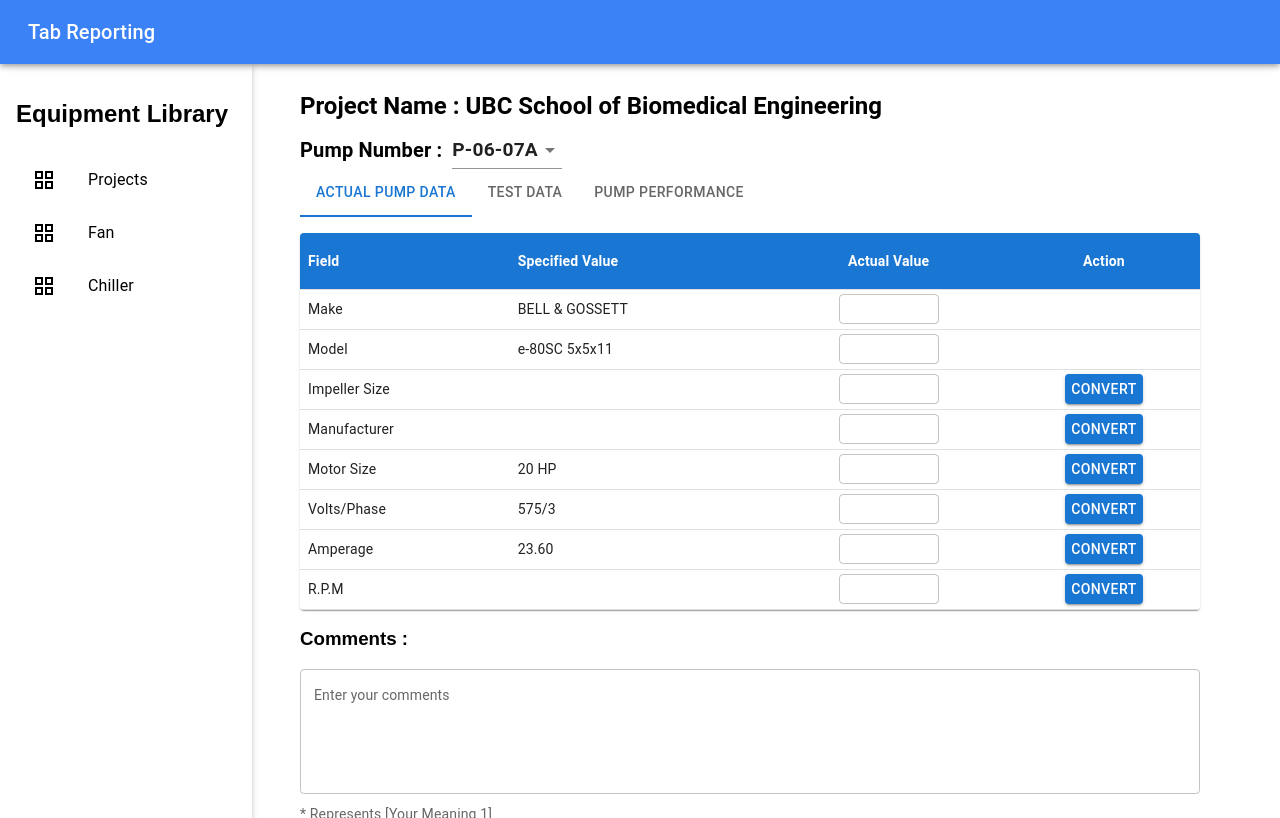
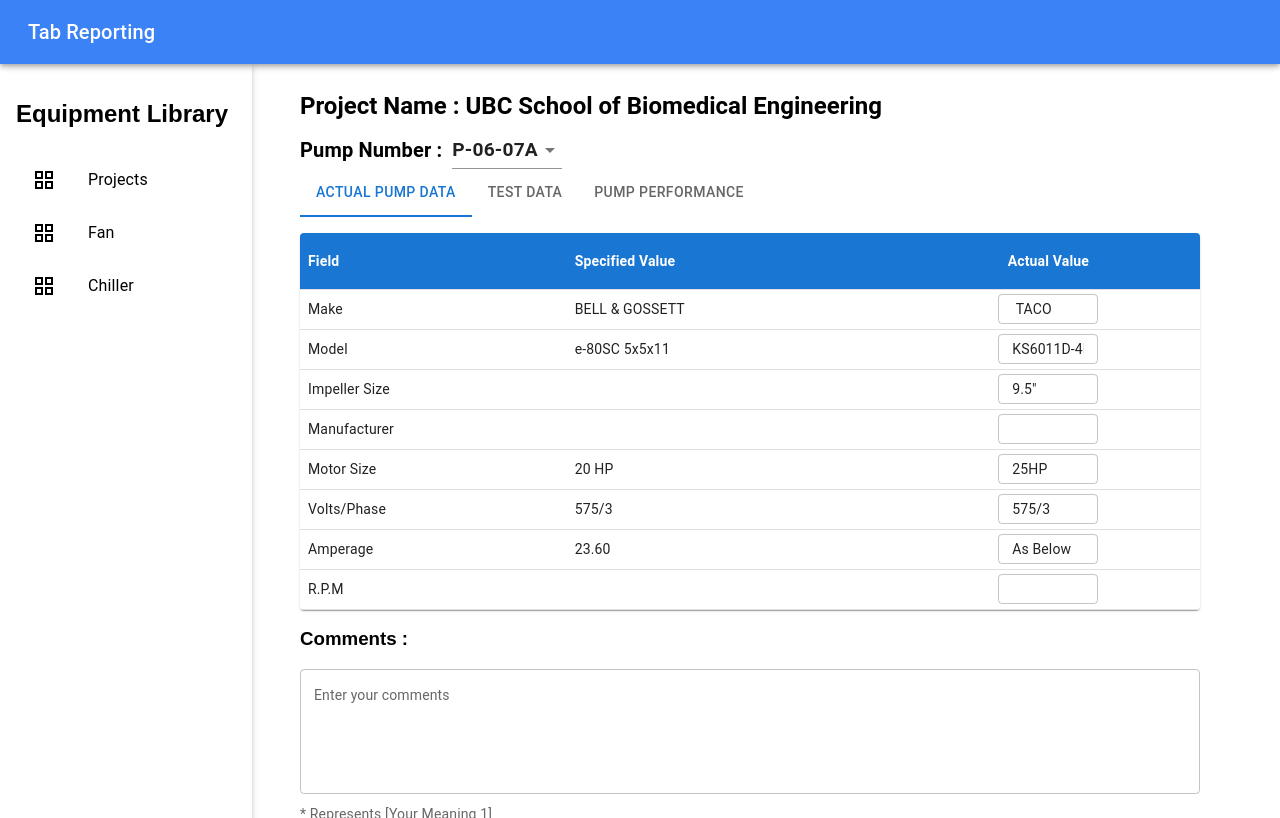
Before and after one commit to harshadyadav8485/ReactViteProject, a React (Vite) app: page /actualPump in a window 1280 px wide. Built offline with nearby package versions, Linux system fonts and the light colour scheme.

Commit message:
changes in actal values and converter

```diff
--- a/src/Pages/ActualPump.jsx
+++ b/src/Pages/ActualPump.jsx
@@ -86,32 +86,44 @@ const ActualPump = () => {
     setFormData({ ...formData, [e.target.name]: e.target.value });
   };
   const [actualValues, setActualValues] = useState({
-    make: "",
-    model: "",
-    impellerSize: "",
-    pumpCapacity: "",
-    systemCapacity: "",
-    size: "",
-    volts: "",
-    amperage: "",
+    make: " TACO",
+    model: "KS6011D-4P-PM",
+    impellerSize: '9.5"',
+    Manufacturer: "WEG",
+    size: "25HP",
+    volts: "575/3",
+    amperage: "As Below",
     rpm: ""
   });
 
   const handleChange = (field, value) => {
     setActualValues((prev) => ({ ...prev, [field]: value }));
   };
+
   const pumpData = [
-    { field: "Make", specified: "BELL & GOSSETT", actual: "TACO", key: "make", showConverter: false },
-    { field: "Model", specified: "e-80SC 5x5x11", actual: "KS6011D-4P-PM", key: "model", showConverter: false },
-    { field: "Impeller Size", specified: "", actual: '9.5"', key: "impellerSize", showConverter: true },
-    { field: "Manufacturer ", specified: "", actual: "WEG", key: "manufacturer ", showConverter: true },
+    { field: "Make", specified: "BELL & GOSSETT", actual: "TACO", key: "make"},
+    { field: "Model", specified: "e-80SC 5x5x11", actual: "KS6011D-4P-PM", key: "model"},
+    { field: "Impeller Size", specified: "", actual: '9.5"', key: "impellerSize" },
+    { field: "Manufacturer ", specified: "", actual: "WEG", key: "manufacturer " },
     // { field: "Pump Capacity", specified: "0.5 L/s", key: "pumpCapacity", showConverter: true },
     // { field: "System Capacity", specified: "0.5 L/s", key: "systemCapacity", showConverter: true },
-    { field: "Motor Size", specified: "20 HP ", actual: "25 HP", key: "size", showConverter: true },
-    { field: "Volts/Phase", specified: "575/3", actual: "575/3",  key: "volts", showConverter: true },
-    { field: "Amperage", specified: "23.60", actual: "As Below", key: "amperage", showConverter: true },
-    { field: "R.P.M", specified: "", actual: "",  key: "rpm", showConverter: true }
+    { field: "Motor Size", specified: "20 HP ", actual: "25 HP", key: "size" },
+    { field: "Volts/Phase", specified: "575/3", actual: "575/3",  key: "volts"},
+    { field: "Amperage", specified: "23.60", actual: "As Below", key: "amperage" },
+    { field: "R.P.M", specified: "", actual: "",  key: "rpm"}
   ];
+  // const pumpData = [
+  //   { field: "Make", specified: "BELL & GOSSETT", actual: "TACO", key: "make", showConverter: false },
+  //   { field: "Model", specified: "e-80SC 5x5x11", actual: "KS6011D-4P-PM", key: "model", showConverter: false },
+  //   { field: "Impeller Size", specified: "", actual: '9.5"', key: "impellerSize", showConverter: false },
+  //   { field: "Manufacturer ", specified: "", actual: "WEG", key: "manufacturer ", showConverter: false },
+  //   // { field: "Pump Capacity", specified: "0.5 L/s", key: "pumpCapacity", showConverter: true },
+  //   // { field: "System Capacity", specified: "0.5 L/s", key: "systemCapacity", showConverter: true },
+  //   { field: "Motor Size", specified: "20 HP ", actual: "25 HP", key: "size", showConverter: false },
+  //   { field: "Volts/Phase", specified: "575/3", actual: "575/3",  key: "volts", showConverter: false },
+  //   { field: "Amperage", specified: "23.60", actual: "As Below", key: "amperage", showConverter: false },
+  //   { field: "R.P.M", specified: "", actual: "",  key: "rpm", showConverter: false }
+  // ];
   const testData = [
     { field: "PUMP OPERATING HEAD (KPA)", specified: "Little Giant", key: "make", showConverter: false },
     { field: "Model", specified: "VCMA-20 Series", key: "model", showConverter: false },
@@ -128,21 +140,12 @@ const ActualPump = () => {
     setComments(e.target.value);
   };
 
-    // const handleSubmit = (e) => {
-    //   e.preventDefault();
-    //   console.log("Form Data Submitted:", formData);
-    //   console.log("Comments:", comments);
-    // };
-
-    const handleSubmit = () => {
+  const handleSubmit = () => {
       setOpenSnackbar(true);
       setTimeout(() => {
         // navigate("/sampleTestData");
       }, 2000);
     };
-
-
-
 
     const [pump, setPump] = useState("P-06-07A");
     const [openSnackbar, setOpenSnackbar] = useState(false);
@@ -186,7 +189,7 @@ const ActualPump = () => {
                   <TableCell sx={{ color: "white", fontWeight: "bold", px: 1 }}>Field</TableCell>
                   <TableCell sx={{ color: "white", fontWeight: "bold", px: 1 }}>Specified Value</TableCell>
                   <TableCell sx={{ color: "white", fontWeight: "bold", px: 1, textAlign: "center" }}>Actual Value</TableCell>
-                  <TableCell sx={{ color: "white", fontWeight: "bold", px: 1, textAlign: "center" }}>Action</TableCell>
+                  {/* <TableCell sx={{ color: "white", fontWeight: "bold", px: 1, textAlign: "center" }}>Action</TableCell> */}
                 </TableRow>
               </TableHead>
               <TableBody>
@@ -208,7 +211,7 @@ const ActualPump = () => {
                         />
                       </Box>
                     </TableCell>
-                    <TableCell sx={{ py: 0.3, px: 1, textAlign: "center" }}>
+                    {/* <TableCell sx={{ py: 0.3, px: 1, textAlign: "center" }}>
                       {row.showConverter && (
                         <Button
                           variant="contained"
@@ -224,7 +227,7 @@ const ActualPump = () => {
                           Convert
                         </Button>
                       )}
-                    </TableCell>
+                    </TableCell> */}
                   </TableRow>
                 ))}
               </TableBody>
```
